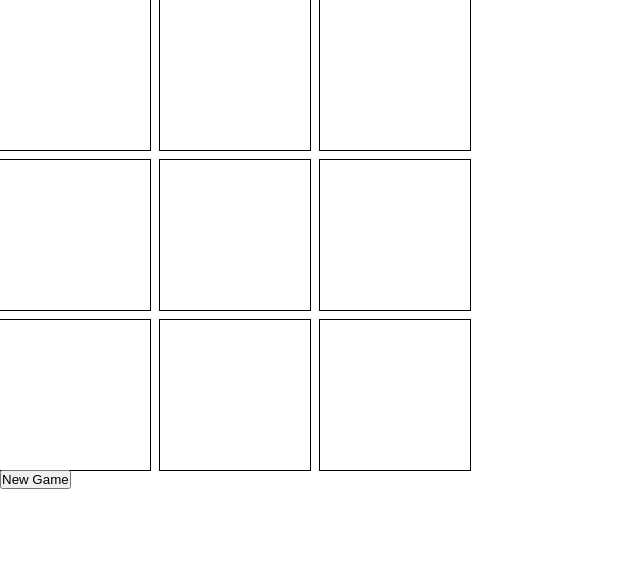
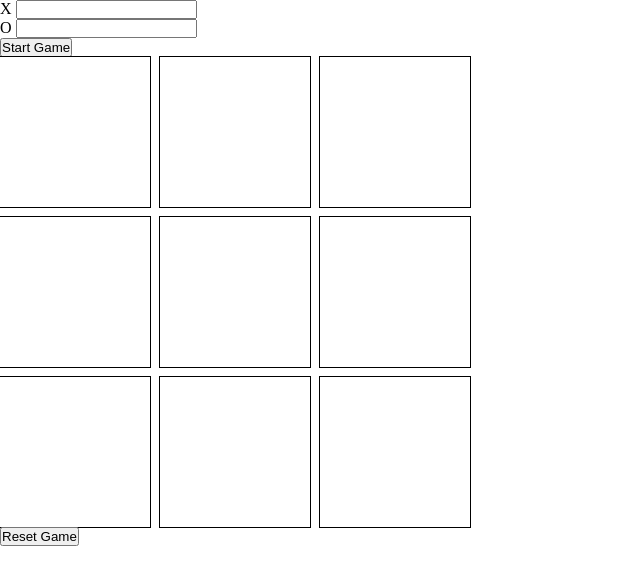
Before and after one commit to robsassack/tic-tac-toe, a plain HTML site: page index.html in a window 1280 px wide. Shown: the whole page, without its empty margins (0-640 px from the left). Drawn offline with Linux system fonts and the light colour scheme.

Commit message:
Added name input for players

```diff
--- a/index.html
+++ b/index.html
@@ -10,6 +10,22 @@
 </head>
 
 <body>
+    <div class="name-menu">
+        <form id="player-names">
+            <div class="name-container">
+                <label for="name">X</label>
+                <input type="text" id="name-X" required>
+            </div>
+            <div class="name-container">
+                <label for="name">O</label>
+                <input type="text" id="name-O" required>
+            </div>
+            <div class="submit-container">
+                <input type="submit" value="Start Game">
+            </div>
+        </form>
+        <div class="winner-text"></div>
+    </div>
     <div class="game-board">
         <div class="game-board-row">
             <div class="game-board-square"></div>
@@ -27,8 +43,7 @@
             <div class="game-board-square"></div>
         </div>
     </div>
-    <div class="winner-text"></div>
-    <button class="new-game">New Game</button>
+    <button class="new-game">Reset Game</button>
     <script src="script.js"></script>
 </body>
 
--- a/script.js
+++ b/script.js
@@ -21,9 +21,17 @@ const gameBoard = (() => {
 const displayController = (() => {
   const playerX = player("X", "Player 1");
   const playerO = player("O", "Player 2");
+  let nameMenu = document.querySelector(".name-menu");
+  let form = document.querySelector("#player-names");
   const winnerText = document.querySelector('.winner-text');
 
-  buttonListeners();
+  form.addEventListener("submit", (e) => {
+    e.preventDefault();
+    playerX.name = document.querySelector("#name-X").value;
+    playerO.name = document.querySelector("#name-O").value;
+    resetBoard();
+    buttonListeners();
+  });
 
   function buttonListeners() {
     const grid = document.querySelectorAll(".game-board-square");
```
